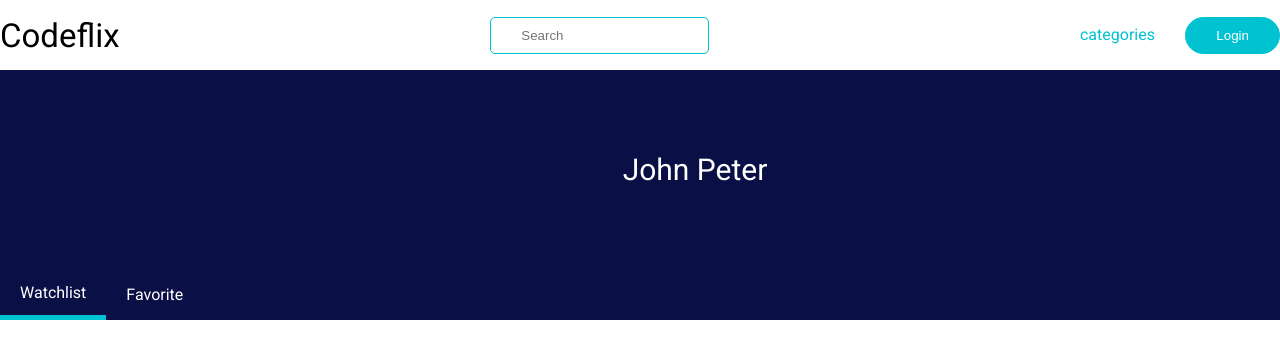
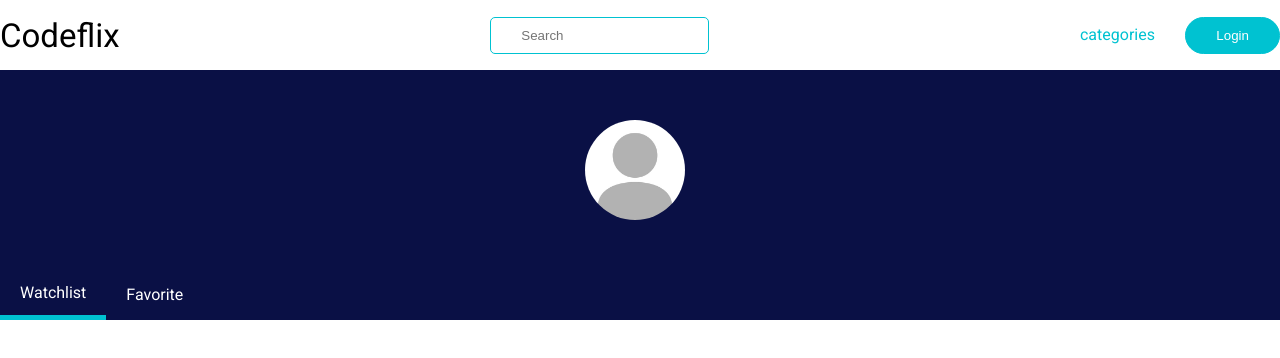
Before and after one commit to javier-arango/codeflix, a Next.js app: page /profile in a window 1280 px wide. Shown: the top 358 px of the page. Built offline with nearby package versions, Linux system fonts and the light colour scheme; no server answers; the database is empty.

Commit message:
Added default profile image, and disply name of user, and fix some issues for eslint

```diff
--- a/src/components/Profile.tsx
+++ b/src/components/Profile.tsx
@@ -2,8 +2,12 @@ import styles from '@styles/Profile.module.scss'
 import Tabs from './Tabs'
 import Tab from './Tab'
 import VideoList from './VideoList'
-import { CategoryKey } from '@constants/videoCategories.constants'
+import type { CategoryKey } from '@constants/videoCategories.constants'
 import type { CategoryResponse } from 'types'
+import { getServerSession } from 'next-auth'
+import { authOptions } from 'app/api/auth/[...nextauth]/route'
+import defaultProfileImage from '../../public/assets/defaultProfile.jpg'
+
 
 async function getVideos(category: CategoryKey) {
   const response = await fetch(
@@ -22,6 +26,8 @@ async function getVideos(category: CategoryKey) {
 }
 
 export default async function Profile () {
+  const session = await getServerSession(authOptions)
+  const user = session?.user
 
   const data: CategoryResponse | null = await getVideos("ai")
 
@@ -33,12 +39,11 @@ export default async function Profile () {
     <section id={styles.profile}>
       <div id={styles.container} className="container">
         <div id={styles.picAndName}>
-          <div id={styles.pic}></div>
-          <h1 id={styles.name}>John Peter</h1>
+          <div id={styles.pic} style={{backgroundImage: `url(${defaultProfileImage.src})`}}></div>
+          <h1 id={styles.name}>{user?.name}</h1>
         </div>
         <Tabs labels={['Watchlist', 'Favorite']}>
           <Tab
-            label="Watchlist"
             content={
               <VideoList
                 categoryTitle=""
@@ -49,7 +54,6 @@ export default async function Profile () {
             }
           />
           <Tab
-            label="Favorite"
             content={
               <VideoList
                 categoryTitle=""
--- a/src/components/Tab.tsx
+++ b/src/components/Tab.tsx
@@ -1,8 +1,7 @@
 type Props = {
-  label: string
   content: React.JSX.Element
 }
 
-export default function Tab({ label, content }: Props) {
+export default function Tab({ content }: Props) {
   return <div>{content}</div>
 }
--- a/src/components/VideoDetails.tsx
+++ b/src/components/VideoDetails.tsx
@@ -4,7 +4,6 @@ import type { Video } from '@prisma/client'
 import { fetcher } from '@utils/fetcher.utils'
 import useSWR from 'swr'
 import { LoadingSpinner } from './LoadingSpinner'
-import { VideoPlayer } from './VideoPlayer'
 
 interface VideoDetailsProps {
   videoId: string
--- a/src/components/VideoTile.tsx
+++ b/src/components/VideoTile.tsx
@@ -1,8 +1,8 @@
 import type { Video } from '@prisma/client'
-import Image from 'next/image'
 import styles from '../styles/VideoTile.module.scss'
 import Link from 'next/link'
 import removeIcon from '../../public/assets/remove.png'
+import Image from 'next/image'
 
 type videoTileProps = {
   applyMargin: boolean
@@ -24,7 +24,8 @@ export default function VideoTile(props: videoTileProps) {
         >
           {showRemoveIcon && (
             <button className={styles.removeButton}>
-              <img className={styles.removeIcon} src={removeIcon.src} />
+              <Image className={styles.removeIcon} src={removeIcon} width={30} height={40} alt={"remove icon"}/>
+              {/* <img className={styles.removeIcon} src={removeIcon.src} /> */}
             </button>
           )}
         </div>
--- a/src/components/VideoView.tsx
+++ b/src/components/VideoView.tsx
@@ -1,6 +1,6 @@
 'use client'
 
-import { Video } from '@prisma/client'
+import type { Video } from '@prisma/client'
 import styles from '@styles/VideoView.module.scss'
 import { fetcher } from '@utils/fetcher.utils'
 import useSWR from 'swr'
--- a/src/constants/videoCategories.constants.ts
+++ b/src/constants/videoCategories.constants.ts
@@ -1,4 +1,4 @@
-import { StaticImageData } from 'next/image'
+import type { StaticImageData } from 'next/image'
 import algoImage from '../../public/assets/algorithms.jpg'
 import cyberImage from '../../public/assets/cybersecurity.jpg'
 import dbImage from '../../public/assets/database.png'
--- a/src/styles/Profile.module.scss
+++ b/src/styles/Profile.module.scss
@@ -15,7 +15,6 @@
 #pic {
   width: 100px;
   height: 100px;
-  background-image: url('');
   background-position: center;
   background-size: cover;
   border-radius: 50%;
--- a/src/styles/VideoTile.module.scss
+++ b/src/styles/VideoTile.module.scss
@@ -23,6 +23,9 @@
   position: relative;
   left: 260px;
   z-index: 1;
+  display: flex;
+  justify-content: center;
+  align-items: center;
 }
 
 .removeIcon{
```
Also changed, not shown: public/assets/defaultProfile.jpg (added), 1 other file (tests, documents, lock files or other folders).
